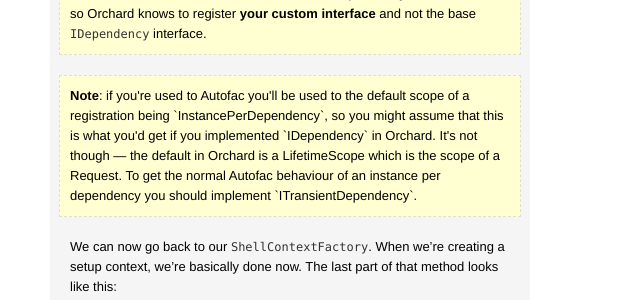
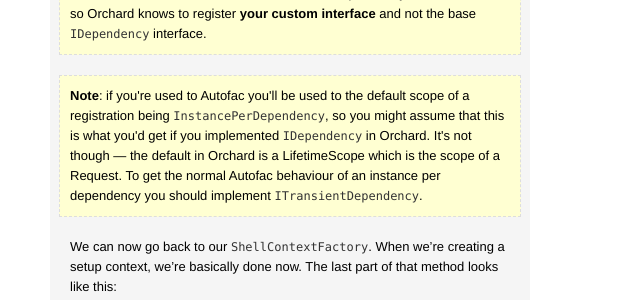
Before and after one commit to kolektiv/kolektiv.github.io, a Jekyll site: the page built from _posts/2011-09-01-orchard-host.md, in a window 1280 px wide and 900 px high, scrolled down 6856 px. Shown: the part 172-472 px from the top of the window, without its empty margins (0-640 px from the left). Built offline with Jekyll 4.4.1, drawn with Linux system fonts in a browser that asks for light colours.

```diff
--- a/_posts/2011-09-01-orchard-host.md
+++ b/_posts/2011-09-01-orchard-host.md
@@ -253,7 +253,7 @@ This is where Orchard is looking for the interfaces you would implement when cre
 
 <aside>
 <p>
-<strong>Note</strong>: if you're used to Autofac you'll be used to the default scope of a registration being `InstancePerDependency`, so you might assume that this is what you'd get if you implemented `IDependency` in Orchard. It's not though &mdash; the default in Orchard is a LifetimeScope which is the scope of a Request. To get the normal Autofac behaviour of an instance per dependency you should implement `ITransientDependency`.
+<strong>Note</strong>: if you're used to Autofac you'll be used to the default scope of a registration being <code>InstancePerDependency</code>, so you might assume that this is what you'd get if you implemented <code>IDependency</code> in Orchard. It's not though &mdash; the default in Orchard is a LifetimeScope which is the scope of a Request. To get the normal Autofac behaviour of an instance per dependency you should implement <code>ITransientDependency</code>.
 </p>
 </aside>
 
```
